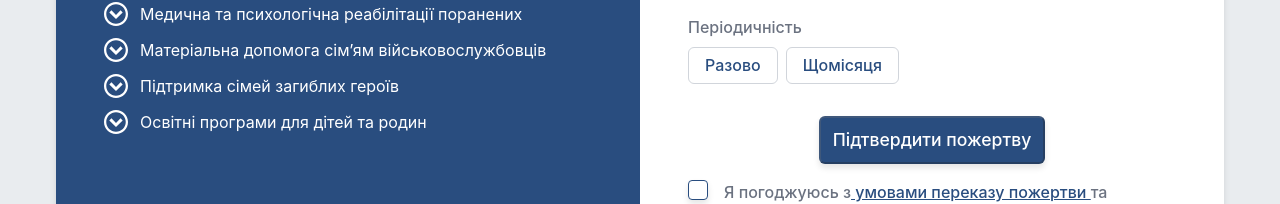
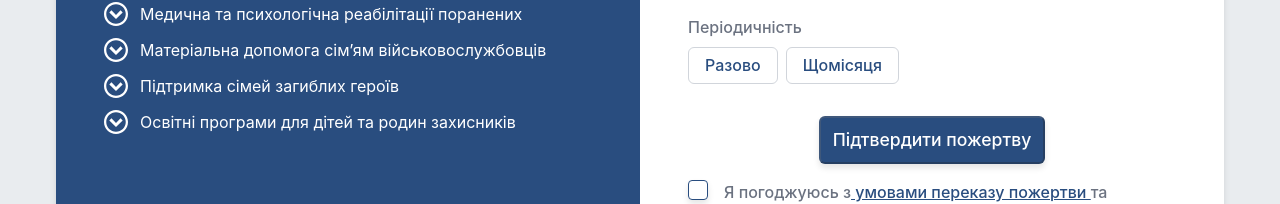
Before and after one commit to HannaTkachenko2204/support-fund-front, a React (Vite) app: page /donate in a window 1280 px wide. Shown: the part 518-722 px from the top of the page. Built offline with nearby package versions, Linux system fonts and the light colour scheme.

Commit message:
Update Donation.jsx

```diff
--- a/src/components/Donation/Donation.jsx
+++ b/src/components/Donation/Donation.jsx
@@ -6,7 +6,7 @@ const purposes = [
   'Медична та психологічна реабілітації поранених',
   'Матеріальна допомога сімʼям військовослужбовців',
   'Підтримка сімей загиблих героїв',
-  'Освітні програми для дітей та родин',
+  'Освітні програми для дітей та родин захисників',
 ];
 
 const payment = ['Карта', 'Криптовалюта']
```
